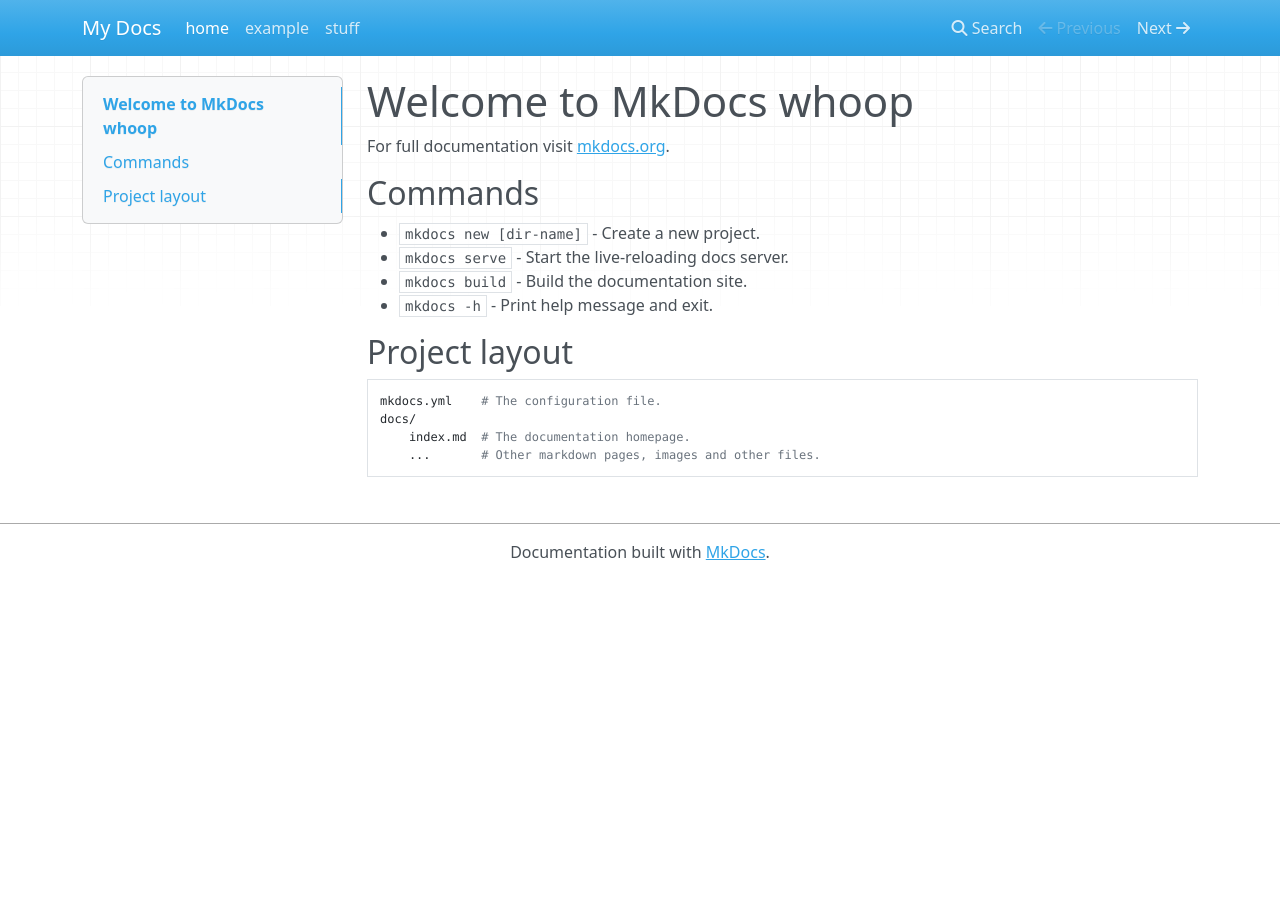
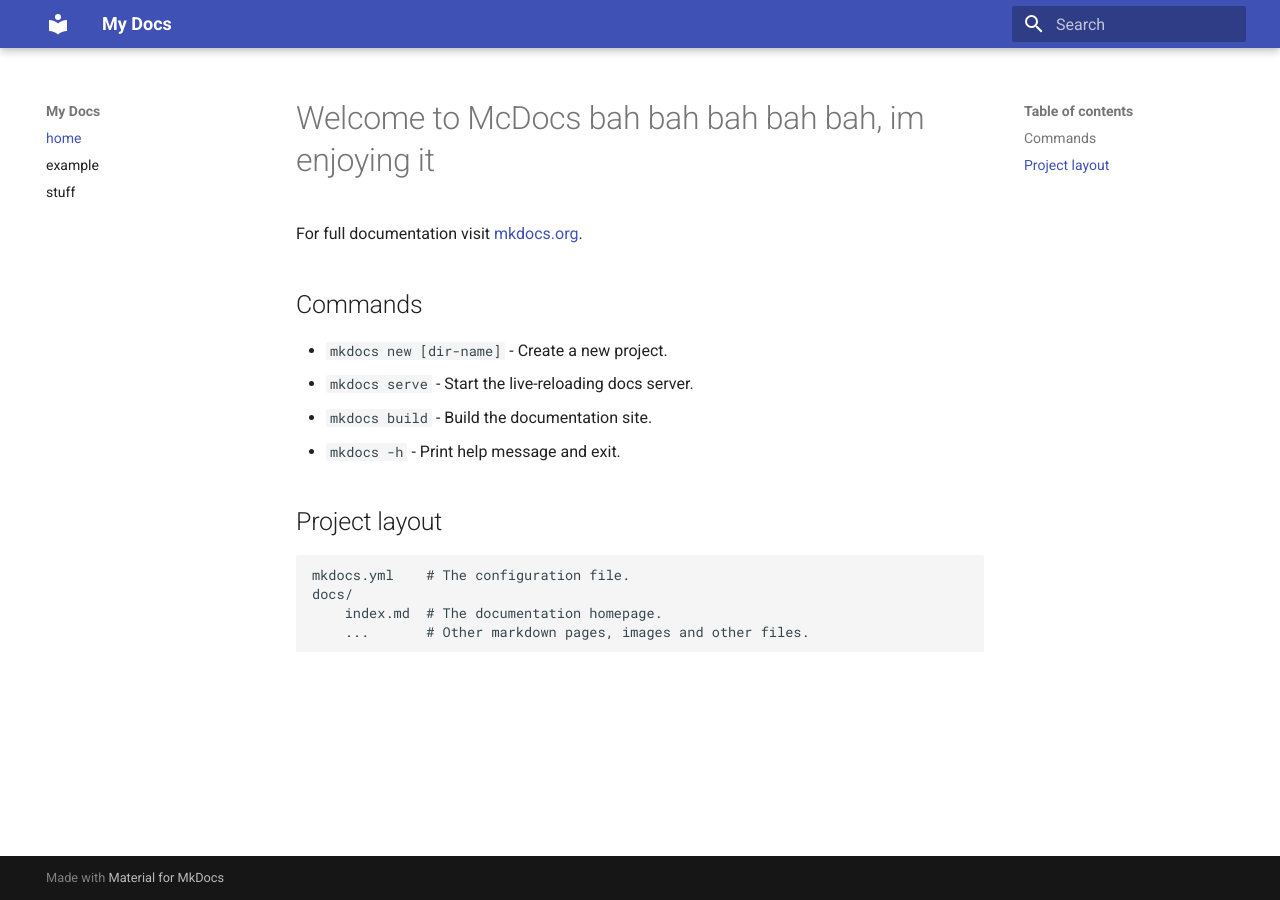
Before and after one commit to JonathanHope42/myfirstwebsite, an MkDocs documentation site: the page built from docs/index.md, in a window 1280 px wide. Built offline with MkDocs 1.6.1 and Material for MkDocs 9.7.7, drawn with Linux system fonts in a browser that asks for light colours; nearby versions of some CDN libraries.

Commit message:
added material

```diff
--- a/docs/index.md
+++ b/docs/index.md
@@ -1,4 +1,4 @@
-# Welcome to MkDocs whoop
+# Welcome to McDocs bah bah bah bah bah, im enjoying it
 
 For full documentation visit [mkdocs.org](https://www.mkdocs.org).
 
--- a/mkdocs.yml
+++ b/mkdocs.yml
@@ -4,3 +4,6 @@
   - home: index.md
   - example: newpage.md
   - stuff: evennewerpage.md
+
+theme:
+  name: material
```
Also changed, not shown: docs/evennewerpage.md (+2 -0 lines).
